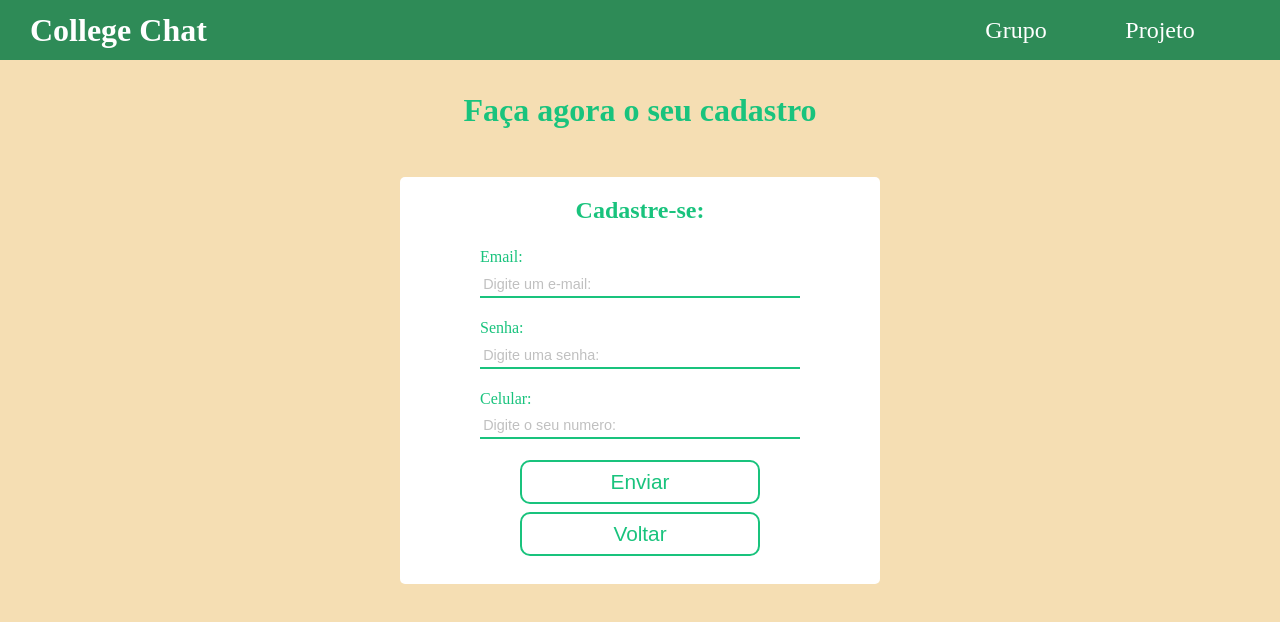
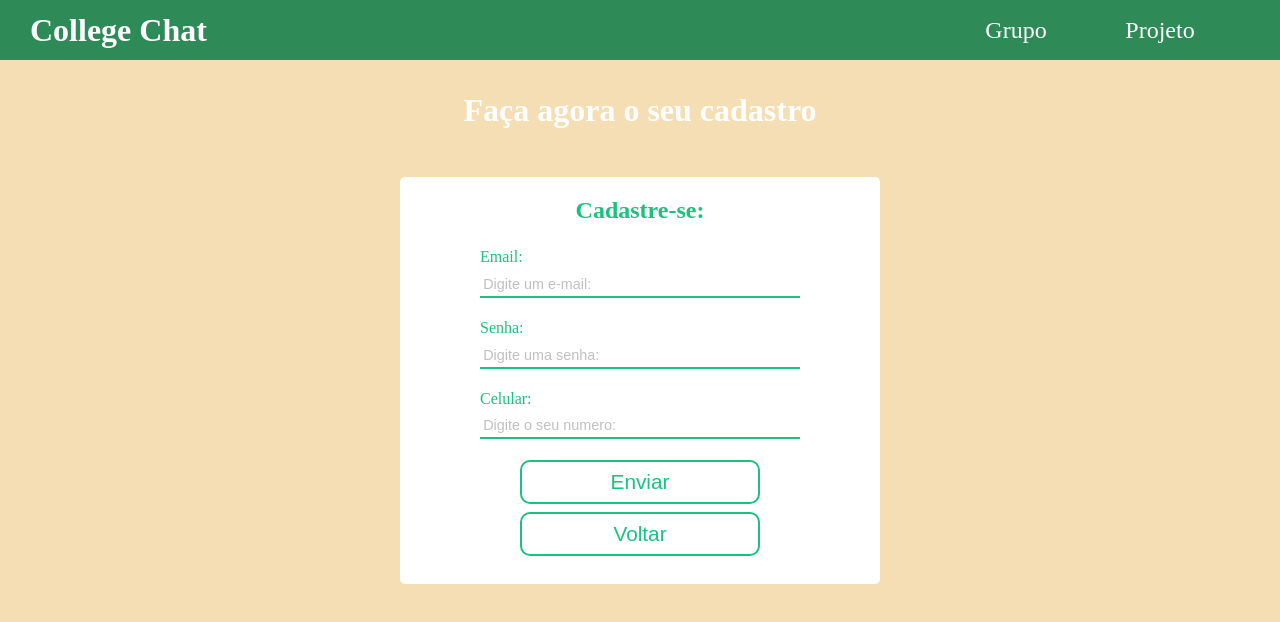
Before and after one commit to Eric-smp/college-chat, a React (Create React App) app: page / in a window 1280 px wide. Both pictures are taken after typing "name@example.com", "Sample123" into the empty fields and a click on the button "Cadastrar-se". Shown: the top 622 px of the page. Built offline with nearby package versions, Linux system fonts and the light colour scheme; no server answers.

Commit message:
fix: algumas implementacoes

```diff
--- a/src/components/Cadastrar.css
+++ b/src/components/Cadastrar.css
@@ -5,6 +5,13 @@
     flex-direction: column;
     align-items: center;
     color: rgb(25, 195, 125);
+}
+.tituloCadastro{
+    transition: 1s;
+    color: #ffffff;
+}
+.tituloCadastro:hover{
+    color: rgb(25, 195, 125) ;
 }
 .cadastro-Form{
     margin-top: 3rem;
--- a/src/components/Cadastrar.js
+++ b/src/components/Cadastrar.js
@@ -18,7 +18,7 @@ const Cadastrar = ({voltar}) => {
   }
   return (
     <div className='cadastro'>
-      <h1>Faça agora o seu cadastro</h1>
+      <h1 className='tituloCadastro'>Faça agora o seu cadastro</h1>
 
       <div className='cadastro-Form'>
         <form onSubmit={handleSubmit}>
```
Also changed, not shown: 1 other file (tests, documents, lock files or other folders).
